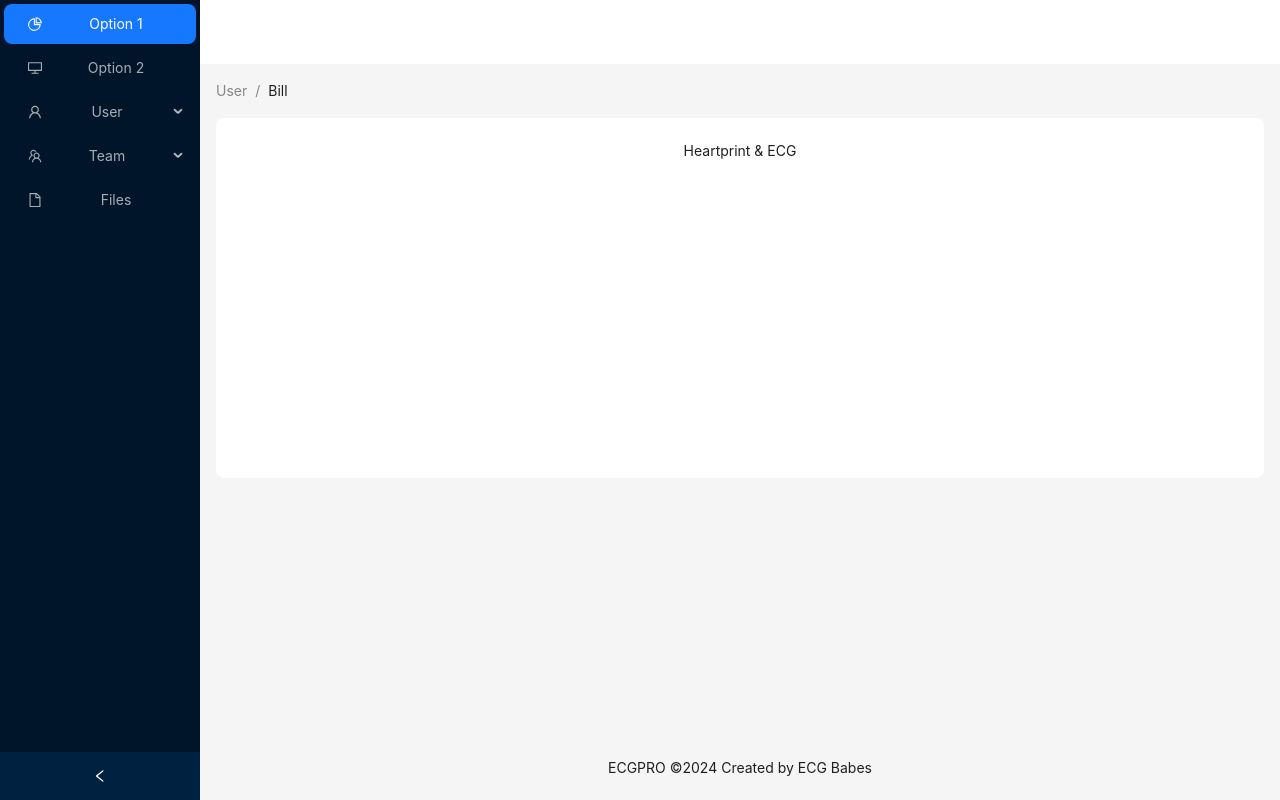
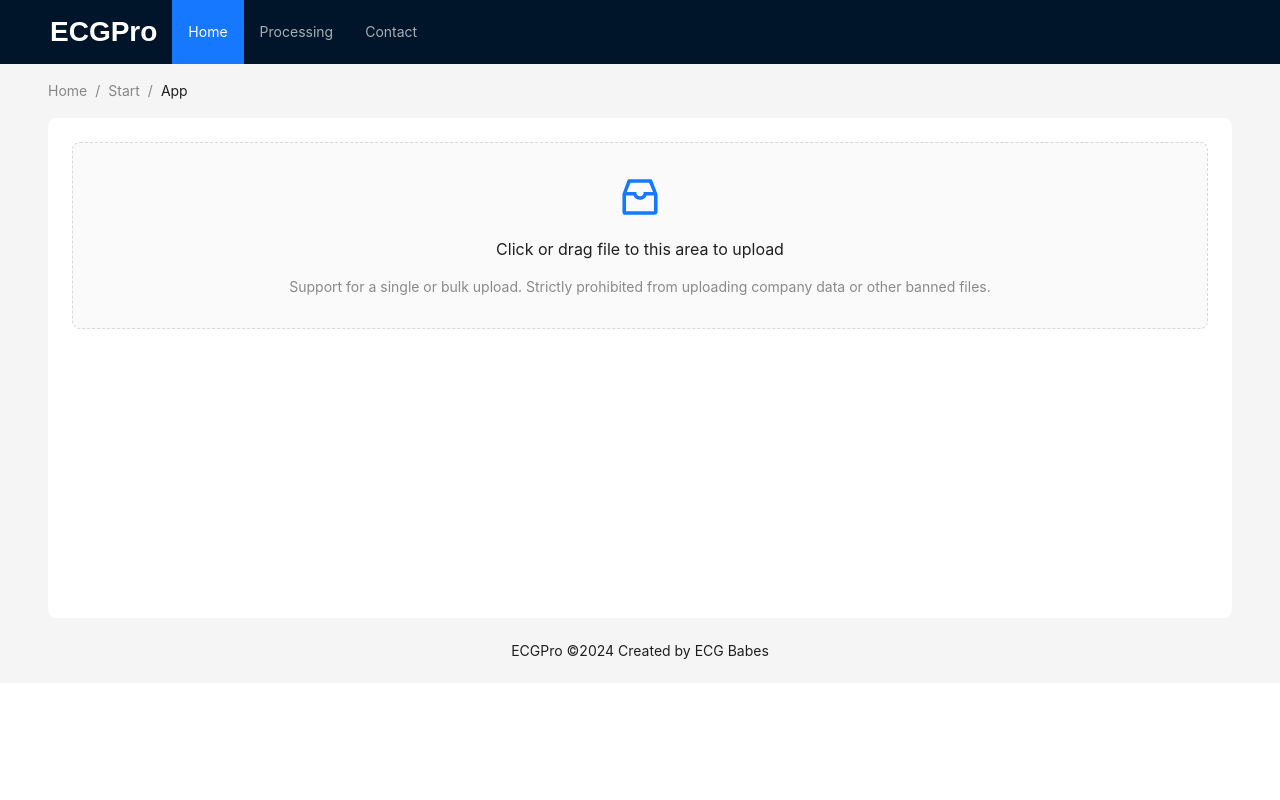
Before and after one commit to clc21/Heartprints, a React (Create React App) app in the folder website/ecg-webapp/: page / in a window 1280 px wide. Built offline with nearby package versions, Linux system fonts and the light colour scheme.

Commit message:
added layout and upload but not yet done

```diff
--- a/website/ecg-webapp/src/App.css
+++ b/website/ecg-webapp/src/App.css
@@ -1,5 +1,6 @@
 .App {
   text-align: center;
+  min-height: 1000%;
 }
 
 .App-logo {
@@ -21,18 +22,9 @@
   align-items: center;
   justify-content: center;
   font-size: calc(10px + 2vmin);
-  color: white;
+  color: black;
 }
 
 .App-link {
   color: #61dafb;
 }
-
-@keyframes App-logo-spin {
-  from {
-    transform: rotate(0deg);
-  }
-  to {
-    transform: rotate(360deg);
-  }
-}
--- a/website/ecg-webapp/src/App.js
+++ b/website/ecg-webapp/src/App.js
@@ -1,13 +1,10 @@
 import './App.css';
-import { Button } from 'antd';
 import LayoutApp from './layout';
 
 function App() {
   return (
     <div className="App">
-      <div>
       <LayoutApp/>
-      </div>
     </div>
   );
 }
--- a/website/ecg-webapp/src/layout.js
+++ b/website/ecg-webapp/src/layout.js
@@ -1,57 +1,50 @@
-import React, { useState } from 'react';
-import {
-  DesktopOutlined,
-  FileOutlined,
-  PieChartOutlined,
-  TeamOutlined,
-  UserOutlined,
-} from '@ant-design/icons';
+import React from 'react';
 import { Breadcrumb, Layout, Menu, theme } from 'antd';
-const { Header, Content, Footer, Sider } = Layout;
-function getItem(label, key, icon, children) {
-  return {
-    key,
-    icon,
-    children,
-    label,
-  };
+import UploadApp from './upload';
+const { Header, Content, Footer } = Layout;
+const items = [
+  {
+    key: '1',
+    label: 'Home'
+  },
+  {
+    key: '2',
+    label: 'Processing'
+  },
+  {
+    key: '3',
+    label:'Contact'
   }
-const items = [
-  getItem('Option 1', '1', <PieChartOutlined />),
-  getItem('Option 2', '2', <DesktopOutlined />),
-  getItem('User', 'sub1', <UserOutlined />, [
-    getItem('Tom', '3'),
-    getItem('Bill', '4'),
-    getItem('Alex', '5'),
-  ]),
-  getItem('Team', 'sub2', <TeamOutlined />, [getItem('Team 1', '6'), getItem('Team 2', '8')]),
-  getItem('Files', '9', <FileOutlined />),
-];
+
+]
 const LayoutApp = () => {
-  const [collapsed, setCollapsed] = useState(false);
   const {
     token: { colorBgContainer, borderRadiusLG },
   } = theme.useToken();
   return (
-    <Layout
+    <Layout style={{ minWidth: '100vh'}}>
+      <Header
         style={{
-        minHeight: '100vh',
+          display: 'flex',
+          alignItems: 'center',
         }}
       >
-      <Sider collapsible collapsed={collapsed} onCollapse={(value) => setCollapsed(value)}>
-        <div className="demo-logo-vertical" />
-        <Menu theme="dark" defaultSelectedKeys={['1']} mode="inline" items={items} />
-      </Sider>
-      <Layout>
-        <Header
+        <div className="demo-logo" />
+        <h1 style={{color: 'white', paddingRight: '15px', fontFamily: 'Arial'}}>ECGPro</h1>
+        <Menu
+          theme="dark"
+          mode="horizontal"
+          defaultSelectedKeys={['1']}
+          items={items}
           style={{
-            padding: 0,
-            background: colorBgContainer,
+            flex: 1,
+            minWidth: 0,
           }}
         />
+      </Header>
       <Content
         style={{
-            margin: '0 16px',
+          padding: '0 48px',
         }}
       >
         <Breadcrumb
@@ -59,18 +52,19 @@ const LayoutApp = () => {
             margin: '16px 0',
           }}
         >
-            <Breadcrumb.Item>User</Breadcrumb.Item>
-            <Breadcrumb.Item>Bill</Breadcrumb.Item>
+          <Breadcrumb.Item>Home</Breadcrumb.Item>
+          <Breadcrumb.Item>Start</Breadcrumb.Item>
+          <Breadcrumb.Item>App</Breadcrumb.Item>
         </Breadcrumb>
         <div
           style={{
+            background: colorBgContainer,
+            minHeight: 500,
             padding: 24,
-              minHeight: 360,
-              background: colorBgContainer,
             borderRadius: borderRadiusLG,
           }}
         >
-            Heartprint & ECG
+          <UploadApp/>
         </div>
       </Content>
       <Footer
@@ -78,9 +72,8 @@ const LayoutApp = () => {
           textAlign: 'center',
         }}
       >
-          ECGPRO ©{new Date().getFullYear()} Created by ECG Babes
+        ECGPro ©{new Date().getFullYear()} Created by ECG Babes
       </Footer>
-      </Layout>
     </Layout>
   );
 };
--- /dev/null
+++ b/website/ecg-webapp/src/upload.js
@@ -0,0 +1,36 @@
+import React from 'react';
+import { InboxOutlined } from '@ant-design/icons';
+import { message, Upload } from 'antd';
+const { Dragger } = Upload;
+const props = {
+  name: 'file',
+  multiple: true,
+  action: 'https://run.mocky.io/v3/435e224c-44fb-4773-9faf-380c5e6a2188',
+  onChange(info) {
+    const { status } = info.file;
+    if (status !== 'uploading') {
+      console.log(info.file, info.fileList);
+    }
+    if (status === 'done') {
+      message.success(`${info.file.name} file uploaded successfully.`);
+    } else if (status === 'error') {
+      message.error(`${info.file.name} file upload failed.`);
+    }
+  },
+  onDrop(e) {
+    console.log('Dropped files', e.dataTransfer.files);
+  },
+};
+const UploadApp = () => (
+  <Dragger {...props}>
+    <p className="ant-upload-drag-icon">
+      <InboxOutlined />
+    </p>
+    <p className="ant-upload-text">Click or drag file to this area to upload</p>
+    <p className="ant-upload-hint">
+      Support for a single or bulk upload. Strictly prohibited from uploading company data or other
+      banned files.
+    </p>
+  </Dragger>
+);
+export default UploadApp;
```
Also changed, not shown: website/ecg-webapp/src/title.js (added, +15 -0 lines). Lines whose indentation alone changed are shown as unchanged.
